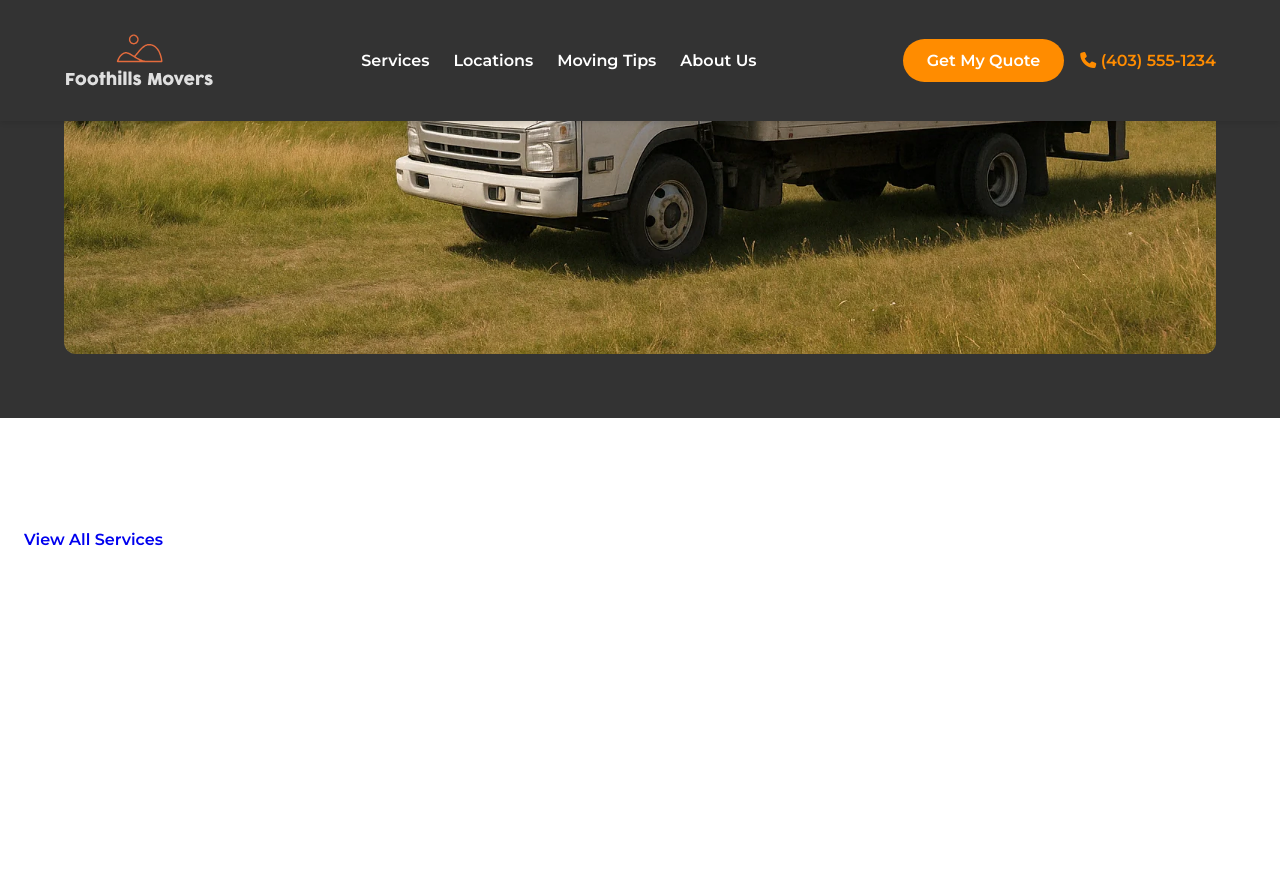
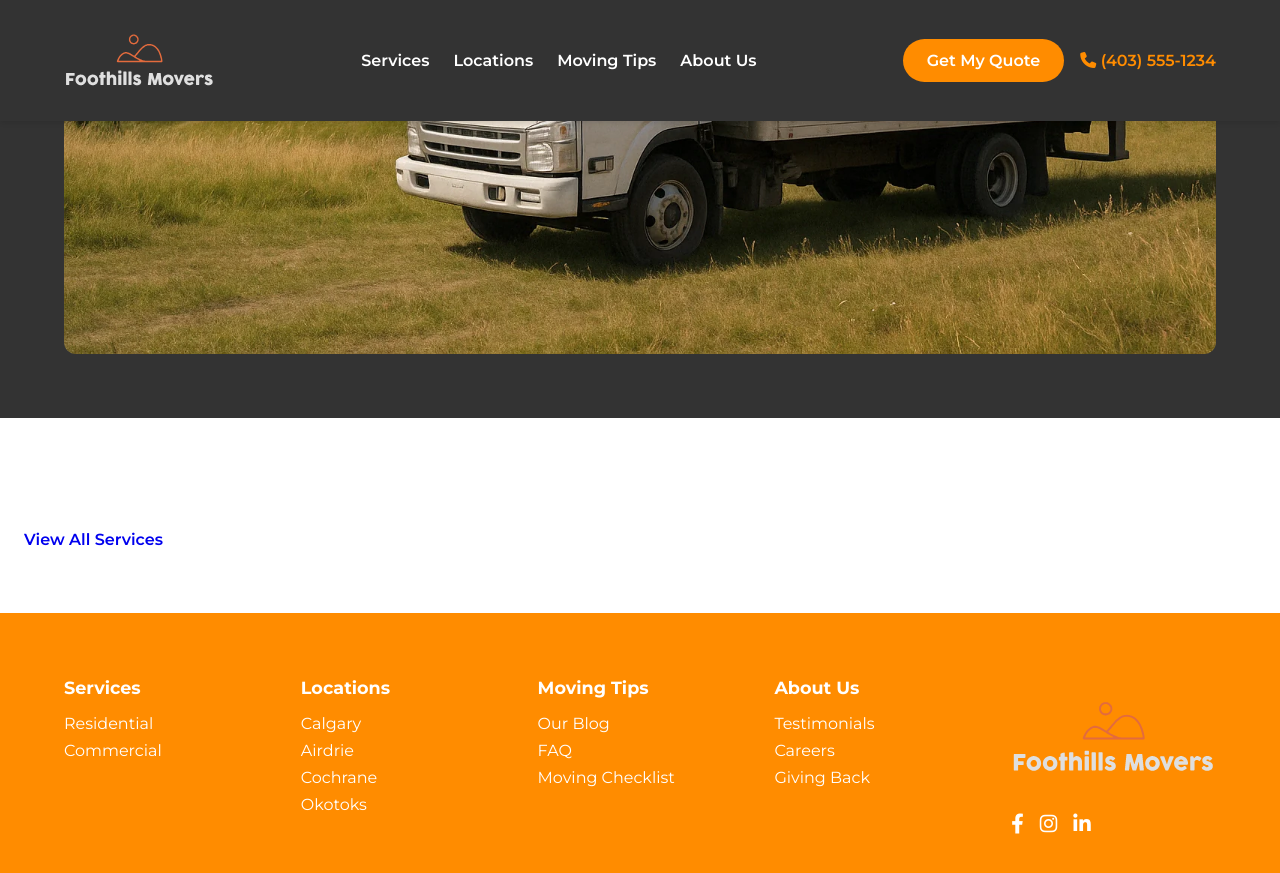
Before and after one commit to transamericanlogistics-websites/foothillsmovers, a Jekyll site: the page built from index.html, in a window 1280 px wide and 900 px high, scrolled down 818 px. Shown: the top 873 px of the window. Built offline with Jekyll 4.4.1, drawn with Linux system fonts in a browser that asks for light colours; before the commit the page ends 1450 px from its top, so only the background shows below that.

Commit message:
Update footer.html

```diff
--- a/_includes/footer.html
+++ b/_includes/footer.html
@@ -1,3 +1,46 @@
-<div class="site-footer">
-  <p>&copy; {{ site.time | date: '%Y' }} {{ site.author.name }}. All rights reserved.</p>
-</div>
+<footer>
+  <div class="container footer-cols">
+    <div class="col">
+      <h4>Services</h4>
+      <ul>
+        <li><a href="#services">Residential</a></li>
+        <li><a href="#services">Commercial</a></li>
+      </ul>
+    </div>
+    <div class="col">
+      <h4>Locations</h4>
+      <ul>
+        <li><a href="#locations">Calgary</a></li>
+        <li><a href="#locations">Airdrie</a></li>
+        <li><a href="#locations">Cochrane</a></li>
+        <li><a href="#locations">Okotoks</a></li>
+      </ul>
+    </div>
+    <div class="col">
+      <h4>Moving Tips</h4>
+      <ul>
+        <li><a href="#moving-tips">Our Blog</a></li>
+        <li><a href="#moving-tips">FAQ</a></li>
+        <li><a href="#moving-tips">Moving Checklist</a></li>
+      </ul>
+    </div>
+    <div class="col">
+      <h4>About Us</h4>
+      <ul>
+        <li><a href="#testimonials">Testimonials</a></li>
+        <li><a href="#">Careers</a></li>
+        <li><a href="#">Giving Back</a></li>
+      </ul>
+    </div>
+    <div class="col">
+      <div class="footer-logo">
+        <img src="/assets/logo.svg" alt="Foothills Movers Logo">
+      </div>
+      <div class="social">
+        <a href="#"><i class="fab fa-facebook-f"></i></a>
+        <a href="#"><i class="fab fa-instagram"></i></a>
+        <a href="#"><i class="fab fa-linkedin-in"></i></a>
+      </div>
+    </div>
+  </div>
+</footer>
```
